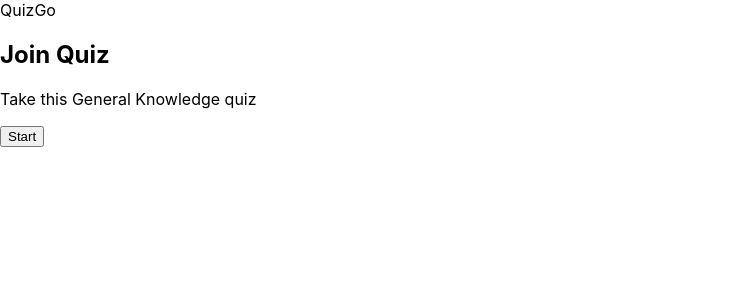
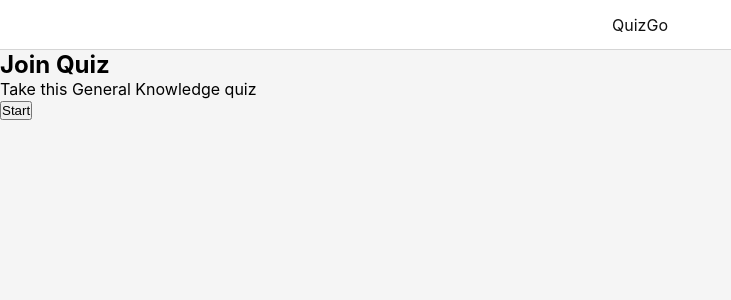
Before and after one commit to Moschifire/QuizGo, a React (Create React App) app: page / in a window 1280 px wide. Shown: the top 300 px of the page, without its empty margins (0-731 px from the left). Built offline with nearby package versions, Linux system fonts and the light colour scheme.

Commit message:
navbar styles impelemented

```diff
--- a/src/index.css
+++ b/src/index.css
@@ -1,13 +1,32 @@
+* {
+  margin: 0px;
+  padding: 0px;
+  box-sizing: border-box;
+}
+
 body {
   margin: 0;
-  font-family: -apple-system, BlinkMacSystemFont, 'Segoe UI', 'Roboto', 'Oxygen',
-    'Ubuntu', 'Cantarell', 'Fira Sans', 'Droid Sans', 'Helvetica Neue',
+  font-family: -apple-system, BlinkMacSystemFont, "Segoe UI", "Roboto", "Oxygen",
+    "Ubuntu", "Cantarell", "Fira Sans", "Droid Sans", "Helvetica Neue",
     sans-serif;
   -webkit-font-smoothing: antialiased;
   -moz-osx-font-smoothing: grayscale;
+  background: #f5f5f5;
 }
 
-code {
-  font-family: source-code-pro, Menlo, Monaco, Consolas, 'Courier New',
-    monospace;
+.navbar {
+  position: sticky;
+  top: 0px;
+  left: 0px;
+  width: 100%;
+  height: 50px;
+  display: flex;
+  justify-content: center;
+  align-items: center;
+  background: #fff;
+  border-bottom: 1px solid #d5d5d5;
 }
+
+.navbar .logo {
+  color: #111;
+}
```
